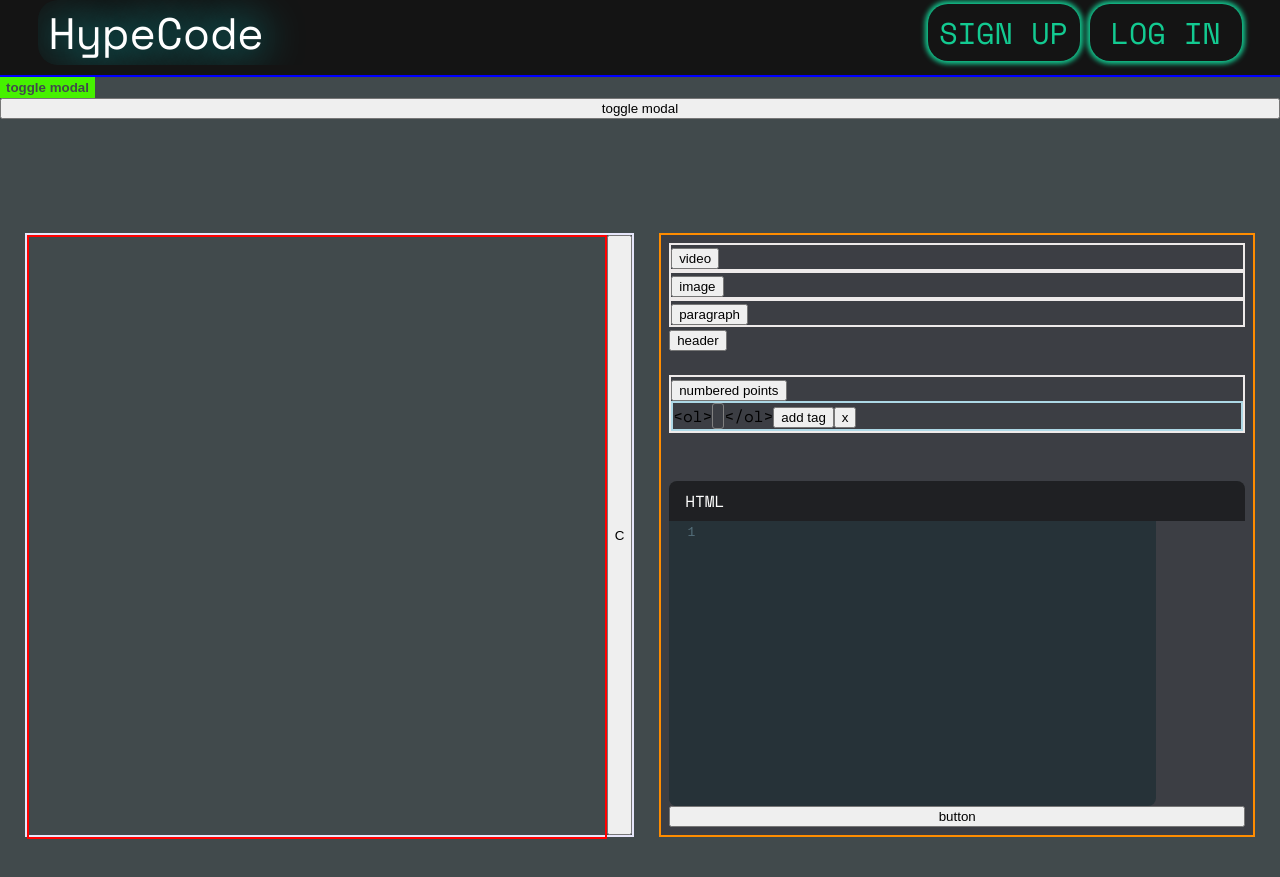
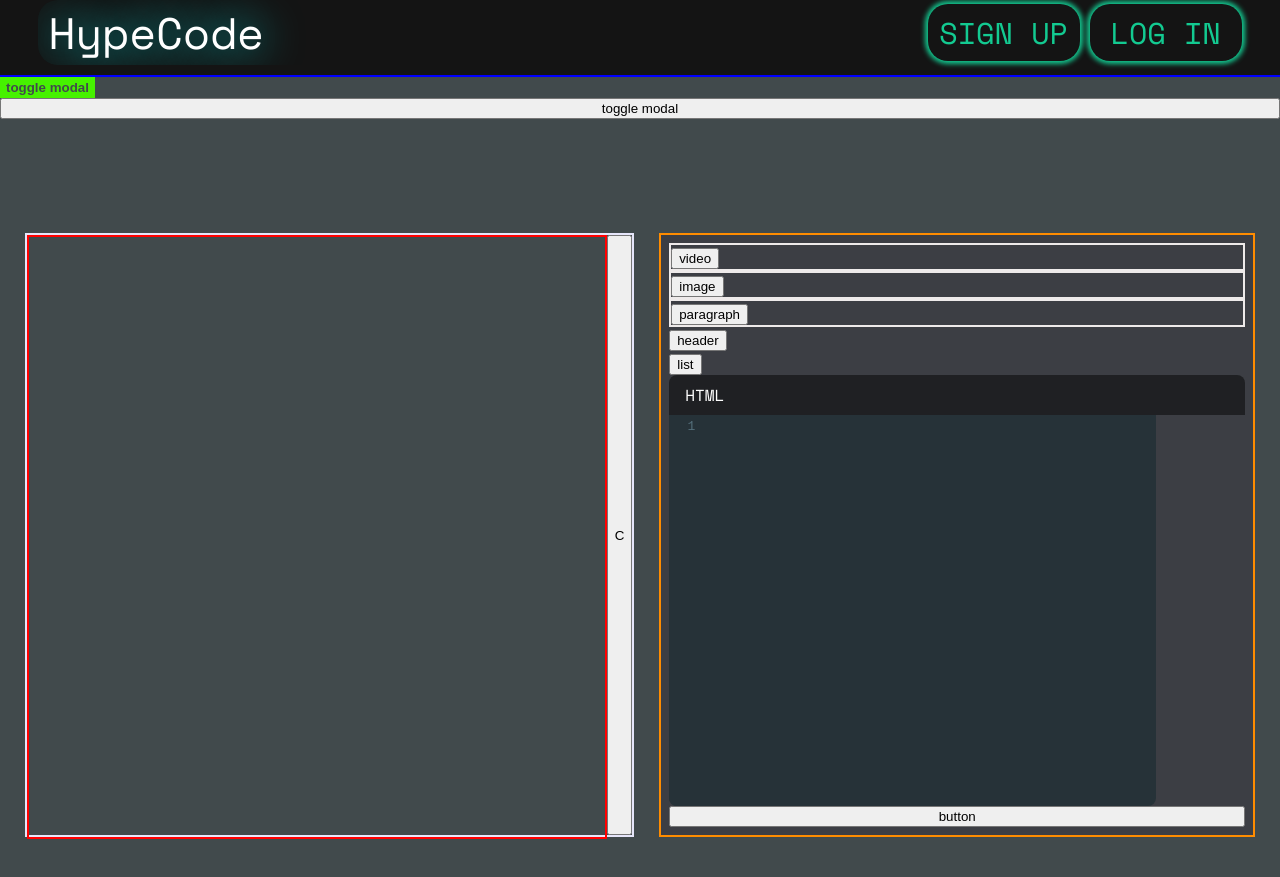
Before and after one commit to susanzea/HypeCode00, a React (Create React App) app in the folder frontend/: page /#/ in a window 1280 px wide. Built offline with nearby package versions, Linux system fonts and the light colour scheme.

Commit message:
tag toggle button functionalities done

```diff
--- a/frontend/src/components/editor/Editor.js
+++ b/frontend/src/components/editor/Editor.js
@@ -32,6 +32,7 @@ class Editor extends React.Component {
         this.appendHeaderTwo = this.appendHeaderTwo.bind(this);
         this.appendHeaderThree = this.appendHeaderThree.bind(this);
         this.appendOrderedList = this.appendOrderedList.bind(this);
+        this.appendUnorderedList = this.appendUnorderedList.bind(this);
         this.toggleIframe = this.toggleIframe.bind(this);
         this.toggleImage = this.toggleImage.bind(this);
         this.toggleParagraph = this.toggleParagraph.bind(this);
@@ -163,7 +164,22 @@ class Editor extends React.Component {
             line: cursor.line,
             ch: line.length// set the character position to the end of the line
         }
-        doc.replaceRange(`<ol>\n<li>${content}</li\n</ol>\n`, pos); // adds a new line
+        doc.replaceRange(`<ol>\n<li>${content}</li>\n</ol>\n`, pos); // adds a new line
+        e.target.childNodes[1].innerText = ""
+    }
+
+    appendUnorderedList(e) {
+        const content = e.target.childNodes[1].innerText
+        debugger
+        var doc = this.state.editor.getDoc();
+        var cursor = doc.getCursor(); // gets the line number in the cursor position
+        var line = doc.getLine(cursor.line); // get the line contents
+        console.log(line)
+        var pos = { // create a new object to avoid mutation of the original selection
+            line: cursor.line,
+            ch: line.length// set the character position to the end of the line
+        }
+        doc.replaceRange(`<ul>\n<li>${content}</li>\n</ul>\n`, pos); // adds a new line
         e.target.childNodes[1].innerText = ""
     }
 
@@ -220,6 +236,26 @@ class Editor extends React.Component {
         }
     }
 
+    toggleList(e) {
+        e.preventDefault();
+        if (e.target.id === "show-list-options") {
+            $(e.target).hide();
+            $(e.target).next().show();
+        } else if (e.target.id === "show-orderedList-form") {
+            $(e.target.parentElement).hide();
+            $('#orderedList-form').show();
+        } else if (e.target.id === 'hide-orderedList-form') {
+            $('#orderedList-form').hide();
+            $('#show-list-options').show();
+        } else if (e.target.id === "show-unorderedList-form") {
+            $(e.target.parentElement).hide(); //good
+            $('#unorderedList-form').show();
+        } else if (e.target.id === 'hide-unorderedList-form') {
+            $('#unorderedList-form').hide();
+            $('#show-list-options').show();
+        }
+    }
+
 
     render () {
         const {
@@ -243,6 +279,8 @@ class Editor extends React.Component {
         const headerThreeClose = "</h3>"
         const orderedListOpen = "<ol>"
         const orderedListClose = "</ol>"
+        const unorderedListOpen = "<ul>"
+        const unorderedListClose = "</ul>"
 
 
         return (
@@ -302,26 +340,33 @@ class Editor extends React.Component {
                                 <button type="submit">add tag</button>
                                 <button onClick={this.toggleHeader} id="hide-headerThree-form">x</button>
                             </form>
+                    </div>
+                </div>
 
+                <div id="lists">
+                    <button onClick={this.toggleList} id="show-list-options">list</button>
+
+                    <div id="show-list-forms">
+                        <button onClick={this.toggleList} className='tag-button' id="show-orderedList-form">numbered</button>
+                        <button onClick={this.toggleList} className='tag-button' id="show-unorderedList-form">bulleted</button>
                     </div>
-                    <br/>
 
-                    <div>
-                        <div className="add-tag" id="orderedList">
-                            <button className='tag-button' id="show-orderedList-form">numbered points</button>
-                            <form onSubmit={this.appendOrderedList} className='tag-form' id="orderedList-form">
-                                {orderedListOpen}<span contentEditable="true" className="tag-input" id="orderedList-input" placeholder='insert orderedList link...'></span>{orderedListClose}
-                                <button type="submit">add tag</button>
-                                <button id="create-orderedList-code">x</button>
-                            </form>
-                        </div>
-                    <br/>
+                    <div id="list forms">
+                        <form onSubmit={this.appendOrderedList} className='tag-form' id="orderedList-form">
+                            {orderedListOpen}<span contentEditable="true" className="tag-input" id="orderedList-input" placeholder='insert orderedList...'></span>{orderedListClose}
+                            <button type="submit">add tag</button>
+                            <button onClick={this.toggleList} id="hide-orderedList-form">x</button>
+                        </form>
 
+                        <form onSubmit={this.appendUnorderedList} className='tag-form' id="unorderedList-form">
+                            {unorderedListOpen}<span contentEditable="true" className="tag-input" id="unorderedList-input" placeholder='insert unorderedList...'></span>{unorderedListClose}
+                            <button type="submit">add tag</button>
+                            <button onClick={this.toggleList} id="hide-unorderedList-form">x</button>
+                        </form>
                     </div>
 
 
                 </div>
-                <br/>
 
             </section>
 
--- a/frontend/src/components/editor/styles/tag_buttons.css
+++ b/frontend/src/components/editor/styles/tag_buttons.css
@@ -41,3 +41,15 @@
 #headerThree-form {
     display: none;
 }
+
+#show-list-forms {
+    display: none;
+}
+
+#orderedList-form {
+    display: none;
+}
+
+#unorderedList-form {
+    display: none;
+}
```
